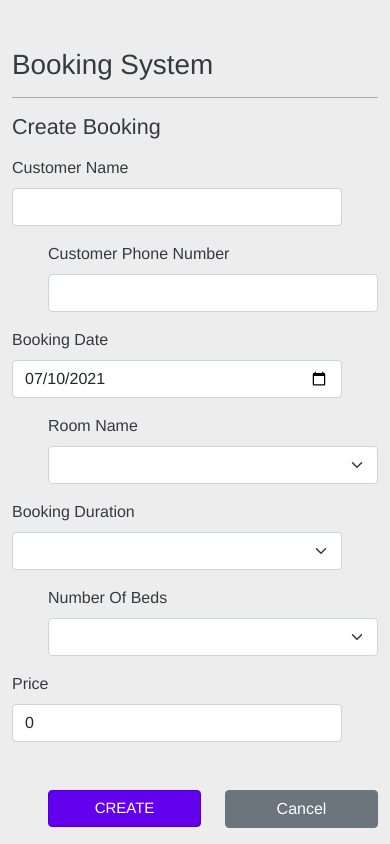
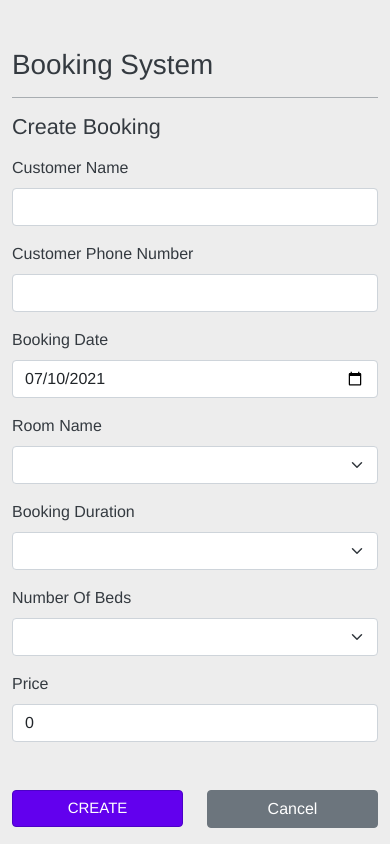
Before and after one commit to aymanElkhouly/hotel-booking-system, a Vue app: page /#/create in a window 390 px wide. Built offline with nearby package versions, Linux system fonts and the light colour scheme; what @meforma/vue-toaster would draw is missing.

Commit message:
fix design

```diff
--- a/src/modules/booking/components/booking-modifications/booking-modifications.vue
+++ b/src/modules/booking/components/booking-modifications/booking-modifications.vue
@@ -3,7 +3,7 @@
     <h4 class="my-3">{{id ? 'Update Booking': 'Create Booking'}}</h4>
     <form @submit.prevent="submitForm">
       <div class="row">
-        <div class="col-12 col-md-6 pe-5 mb-3">
+        <div class="col-12 col-md-6 pe-md-5 mb-3">
           <label for="name" class="form-label">Customer Name</label>
           <input :class="{'border-danger': v$.booking.name.$error}"
                  class="form-control"
@@ -14,7 +14,7 @@
             {{ v$.booking.name.$errors[0].$message }}
           </div>
         </div>
-        <div class="col-12 col-md-6 ps-5 mb-3">
+        <div class="col-12 col-md-6 ps-md-5 mb-3">
           <label for="name" class="form-label">Customer Phone Number</label>
           <input :class="{'border-danger': v$.booking.phone.$error}"
                  class="form-control"
@@ -26,7 +26,7 @@
         </div>
       </div>
       <div class="row">
-        <div class="col-12 col-md-6 pe-5 mb-3">
+        <div class="col-12 col-md-6 pe-md-5 mb-3">
           <label for="date" class="form-label">Booking Date</label>
           <input :class="{'border-danger': v$.booking.date.$error}"
                  class="form-control"
@@ -39,14 +39,14 @@
             {{ v$.booking.date.$errors[0].$message }}
           </div>
         </div>
-        <div class="col-12 col-md-6 ps-5 mb-3">
+        <div class="col-12 col-md-6 ps-md-5 mb-3">
           <label for="room" class="form-label">Room Name</label>
           <select :class="{'border-danger': v$.booking.room.id.$error}"
                   class="form-select"
                   v-model="booking.room"
                   @change="roomValidation"
                   id="room">
-            <option value="" disabled selected>Select Room</option>
+            <!--            <option value="" disabled selected>Select Room</option>-->
             <option v-for="item in rooms" :key="item.id" :value="item">
               {{ item.title }}
             </option>
@@ -57,13 +57,13 @@
         </div>
       </div>
       <div class="row">
-        <div class="col-12 col-md-6 pe-5 mb-3">
+        <div class="col-12 col-md-6 pe-md-5 mb-3">
           <label for="duration" class="form-label">Booking Duration</label>
           <select :class="{'border-danger': v$.booking.duration.$error}"
                   class="form-select"
                   v-model="booking.duration"
                   id="duration">
-            <option disabled selected>Select Duration</option>
+            <!--            <option disabled selected>Select Duration</option>-->
             <option v-for="item in durations" :value="item.id" :key="item.id">
               {{ item.title }}
             </option>
@@ -72,13 +72,13 @@
             {{ v$.booking.duration.$errors[0].$message }}
           </div>
         </div>
-        <div class="col-12 col-md-6 ps-5 mb-3">
+        <div class="col-12 col-md-6 ps-md-5 mb-3">
           <label for="beds" class="form-label">Number Of Beds</label>
           <select :class="{'border-danger': v$.booking.beds.$error}"
                   class="form-select"
                   v-model="booking.beds"
                   id="beds" >
-            <option selected disabled>Select Beds</option>
+            <!--            <option selected disabled>Select Beds</option>-->
             <option value="1">1</option>
             <option value="2">2</option>
           </select>
@@ -88,11 +88,11 @@
         </div>
       </div>
       <div class="row">
-        <div class="col-12 col-md-6 pe-5 mb-3">
+        <div class="col-12 col-md-6 pe-md-5 mb-3">
           <label for="price" class="form-label">Price</label>
           <input disabled type="text" class="form-control" id="price" :value="price">
         </div>
-        <div class="col-12 col-md-6 ps-5 mb-3">
+        <div class="col-12 col-md-6 ps-md-5 mb-3">
           <label class="form-label"></label>
           <div class="row mt-2">
             <div class="col-6 ">
```
